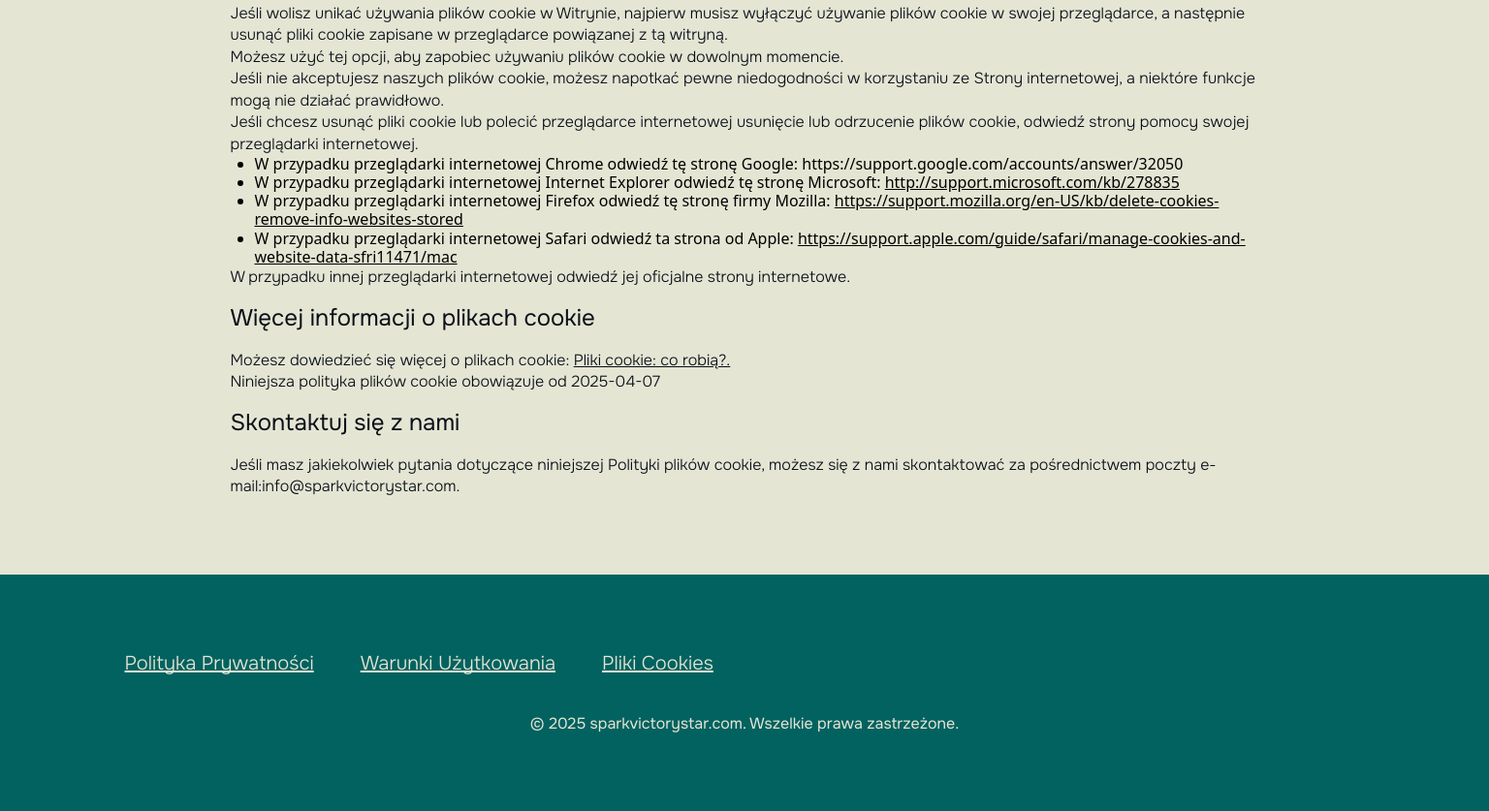
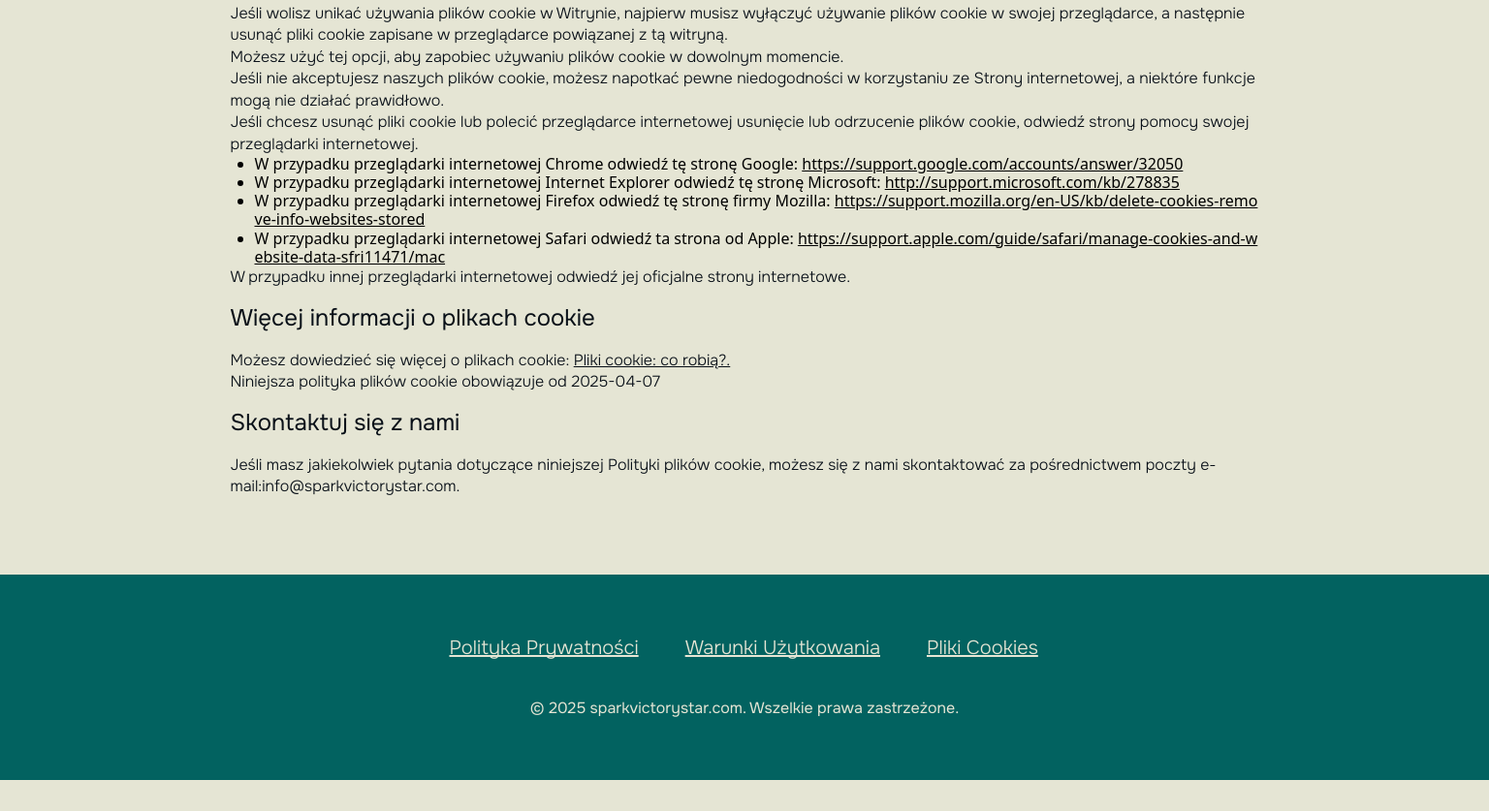
Before and after one commit to Kateryna-Katya/tea-shop, a website built with Vite: page src/Pliki-Cookies.html in a window 1536 px wide. Shown: the part 1267-2104 px from the top of the page at 97% size. After the commit the page ends 2072 px from the top, so only its background shows below. Built offline with nearby package versions, Linux system fonts and the light colour scheme; a web font is replaced by a local one.

Commit message:
add pahges styles

```diff
--- a/src/Pliki-Cookies.html
+++ b/src/Pliki-Cookies.html
@@ -77,16 +77,16 @@ Jeśli chcesz usunąć pliki cookie lub polecić przeglądarce internetowej usun
 </p>
 <ul class="pliki-list">
   <li>
-    W przypadku przeglądarki internetowej Chrome odwiedź tę stronę Google: <a class="link-underline" href="https://support.google.com/accounts/answer/32050"></a> https://support.google.com/accounts/answer/32050
+    W przypadku przeglądarki internetowej Chrome odwiedź tę stronę Google: <a class="link-underline break-url" href="https://support.google.com/accounts/answer/32050">https://support.google.com/accounts/answer/32050</a>
   </li>
   <li>
-    W przypadku przeglądarki internetowej Internet Explorer odwiedź tę stronę Microsoft: <a class="link-underline" href="http://support.microsoft.com/kb/278835"> http://support.microsoft.com/kb/278835</a>
+    W przypadku przeglądarki internetowej Internet Explorer odwiedź tę stronę Microsoft: <a class="link-underline break-url" href="http://support.microsoft.com/kb/278835"> http://support.microsoft.com/kb/278835</a>
   </li>
   <li>
-    W przypadku przeglądarki internetowej Firefox odwiedź tę stronę firmy Mozilla: <a class="link-underline" href=" https://support.mozilla.org/en-US/kb/delete-cookies-remove-info-websites-stored">https://support.mozilla.org/en-US/kb/delete-cookies-remove-info-websites-stored</a>
+    W przypadku przeglądarki internetowej Firefox odwiedź tę stronę firmy Mozilla: <a class="link-underline break-url" href=" https://support.mozilla.org/en-US/kb/delete-cookies-remove-info-websites-stored">https://support.mozilla.org/en-US/kb/delete-cookies-remove-info-websites-stored</a>
   </li>
   <li>
-    W przypadku przeglądarki internetowej Safari odwiedź ta strona od Apple: <a class="link-underline" href="https://support.apple.com/guide/safari/manage-cookies-and-website-data-sfri11471/mac"> https://support.apple.com/guide/safari/manage-cookies-and-website-data-sfri11471/mac</a>
+    W przypadku przeglądarki internetowej Safari odwiedź ta strona od Apple: <a class="link-underline break-url" href="https://support.apple.com/guide/safari/manage-cookies-and-website-data-sfri11471/mac"> https://support.apple.com/guide/safari/manage-cookies-and-website-data-sfri11471/mac</a>
   </li>
 </ul>
 <p class="pliki-text">
--- a/src/css/pliki.css
+++ b/src/css/pliki.css
@@ -72,6 +72,12 @@
   .link-underline{
     text-decoration: underline;
   }
+  .break-url{
+    word-break: break-all;
+  }
+  .footer-container{
+    padding: 40px 50px;
+  }
   @media only screen and (min-width:1439px) {
     .background{
       background-image: url("../img/polityka-desk.png");
@@ -94,5 +100,7 @@
     margin-bottom: 16px;
     width: 1440px;
  }
-
+ .footer-container{
+  padding: 64px 415px;
+}
   }
--- a/src/css/polityka.css
+++ b/src/css/polityka.css
@@ -73,6 +73,9 @@ margin-bottom: 16px;
 .link-underline{
   text-decoration: underline;
 }
+.footer-container{
+  padding: 40px 50px;
+}
 @media only screen and (min-width:1439px) {
   .background{
     background-image: url("../img/polityka-desk.png");
@@ -94,5 +97,7 @@ margin-bottom: 16px;
   margin-bottom: 16px;
   width: 1440px;
   }
-
+  .footer-container{
+    padding: 64px 415px;
+  }
 }
--- a/src/css/warunki.css
+++ b/src/css/warunki.css
@@ -72,6 +72,9 @@ margin-bottom: 16px;
 .link-underline{
   text-decoration: underline;
 }
+.footer-container{
+  padding: 40px 50px;
+}
 @media only screen and (min-width:1439px) {
   .background{
     background-image: url("../img/polityka-desk.png");
@@ -94,5 +97,7 @@ margin-bottom: 16px;
   margin-bottom: 16px;
   width: 1440px;
   }
-
+  .footer-container{
+    padding: 64px 415px;
+  }
 }
```
